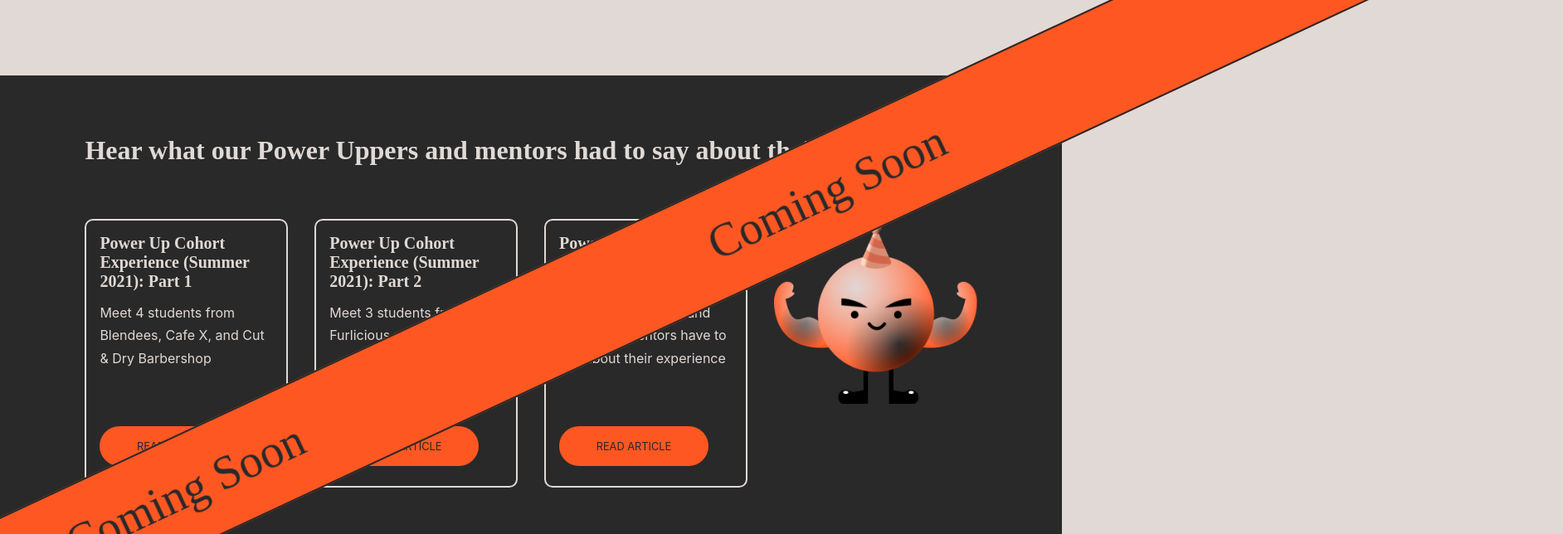
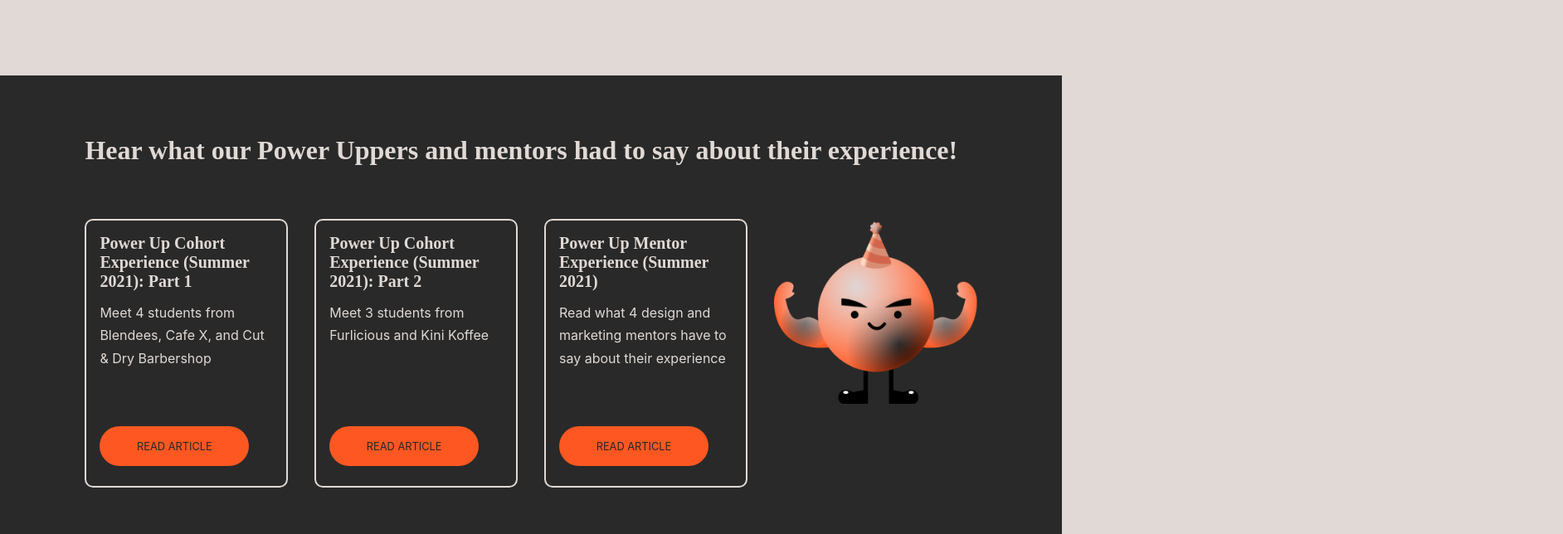
Before and after one commit to ucsddesignco/powerup, a React (Create React App) app: page / in a window 1280 px wide. Shown: the part 2940-3584 px from the top of the page at 83% size, 1884 px wide, since content can reach past the window. Built offline with nearby package versions, Linux system fonts and the light colour scheme; a web font is replaced by a local one.

Commit message:
Article Links

```diff
--- a/src/App.css
+++ b/src/App.css
@@ -2050,11 +2050,15 @@ img.team-img:hover {
   background-color: #ff5722;
   margin: 0.8rem 0 0;
   overflow: hidden;
-}
-
-.redstuff {
-  display: flex;
-  height: auto;
+  text-decoration: none;
+}
+
+.medium-red-button a {
+  text-decoration: none;
+}
+
+.medium-red-button a:hover {
+  text-decoration: underline #292929 solid 1px;
 }
 
 .medium-red-button p {
--- a/src/components/Medium.js
+++ b/src/components/Medium.js
@@ -34,11 +34,7 @@ function Medium() {
   return (
     <div id="articles-section">
         <div className="medium">
-            <div className="medium-red-tape">
-                <p id="medium-1">Coming Soon</p>
-                <p id="medium-2">Coming Soon</p>
-                <p id="medium-3">Coming Soon</p>
-            </div>
+
             <h3>Hear what our Power Uppers and mentors had to say about their experience!</h3>
             <Grid container spacing={4}>
                 <Grid item xs={12} sm={12} md={6} lg={3}>
@@ -49,7 +45,7 @@ function Medium() {
                                 <p>Meet 4 students from Blendees, Cafe X, and Cut & Dry Barbershop</p>
                             </div>
                             <div className="medium-red-button">
-                                <p>READ ARTICLE</p>
+                                <a href="http://bit.ly/powerup-article1" target="_blank"><p>READ ARTICLE</p></a>
                             </div>
                         </div>
                     </div>
@@ -62,7 +58,7 @@ function Medium() {
                                 <p>Meet 3 students from Furlicious and Kini Koffee</p>
                             </div>
                             <div className="medium-red-button">
-                                <p>READ ARTICLE</p>
+                                <a href="http://bit.ly/powerup-article2" target="_blank"><p>READ ARTICLE</p></a>
                             </div>
                         </div>
                     </div>
@@ -75,7 +71,7 @@ function Medium() {
                                 <p>Read what 4 design and marketing mentors have to say about their experience</p>
                             </div>
                             <div className="medium-red-button">
-                                <p>READ ARTICLE</p>
+                                <a href="http://bit.ly/powerup-mentor-article" target="_blank"><p>READ ARTICLE</p></a>
                             </div>
                         </div>
                     </div>
```
